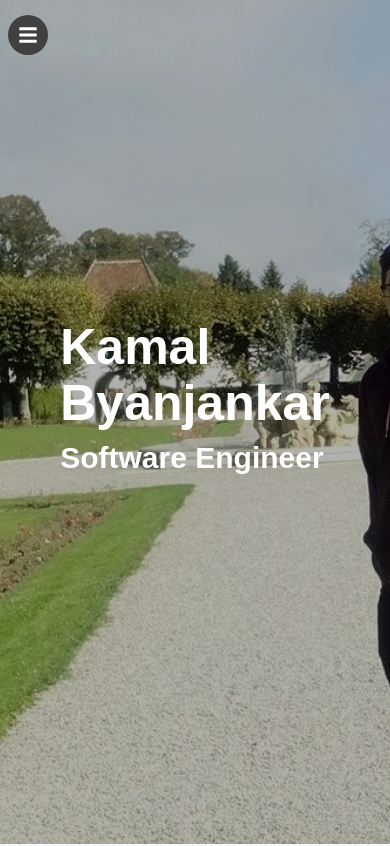
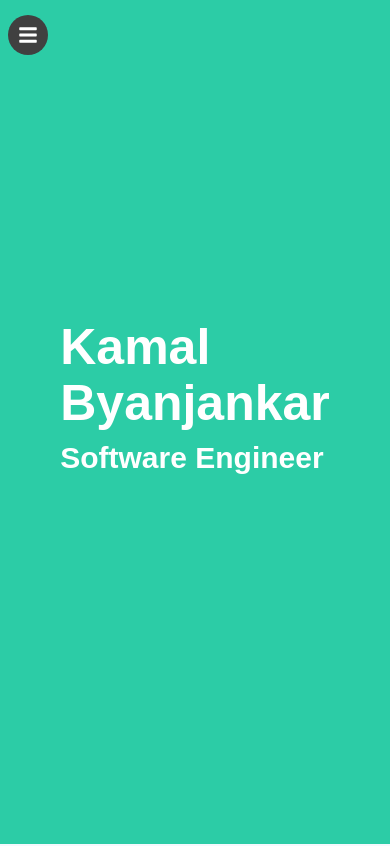
Before and after one commit to KamalByanjankar/PortfolioWebsite, a React (Create React App) app: page / in a window 390 px wide. Shown: the top 846 px of the page. Built offline with nearby package versions, Linux system fonts and the light colour scheme.

Commit message:
css edited

```diff
--- a/src/components/Home/Home.css
+++ b/src/components/Home/Home.css
@@ -31,3 +31,9 @@
   color: #fff;
   font-weight: 600;
 }
+
+@media only screen and (max-width: 780px){
+  .header__image {
+    background: #2ccca6 !important;
+  }
+}
--- a/src/components/Projects/Projects.css
+++ b/src/components/Projects/Projects.css
@@ -124,3 +124,9 @@
     top: 90%;
   }
 }
+
+@media (max-width: 390px){
+  .projects__link {
+    left: 70%;
+  }
+}
```
